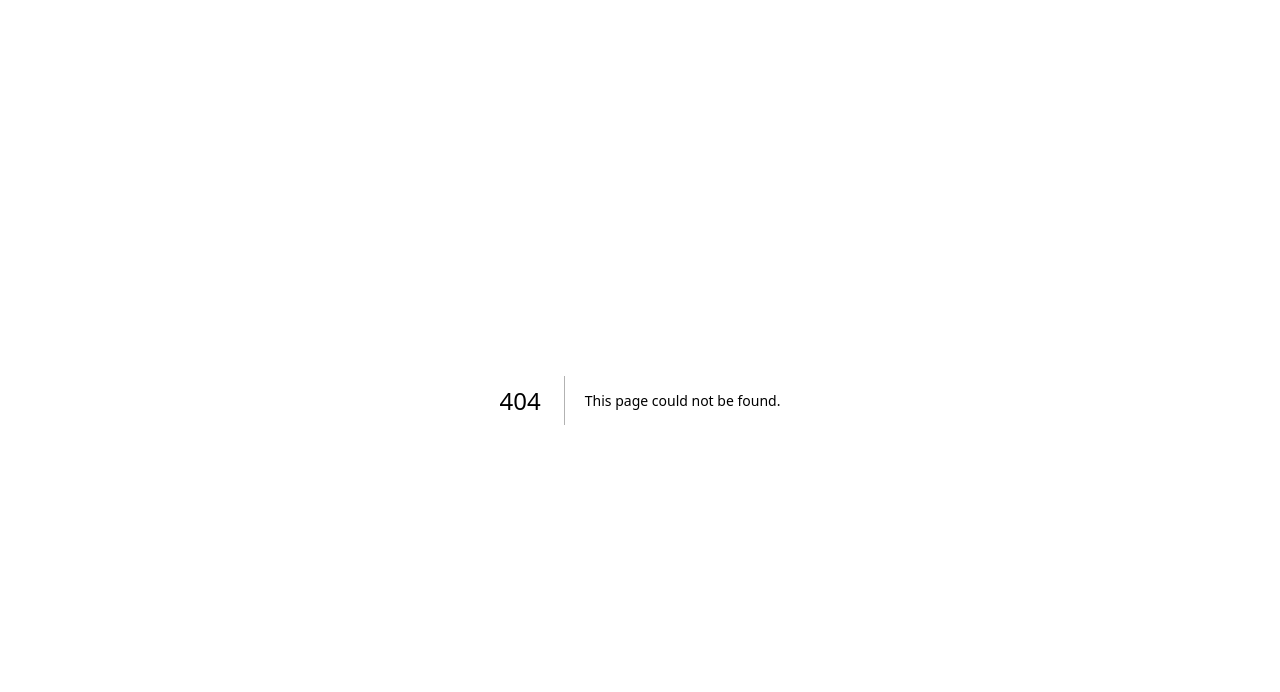
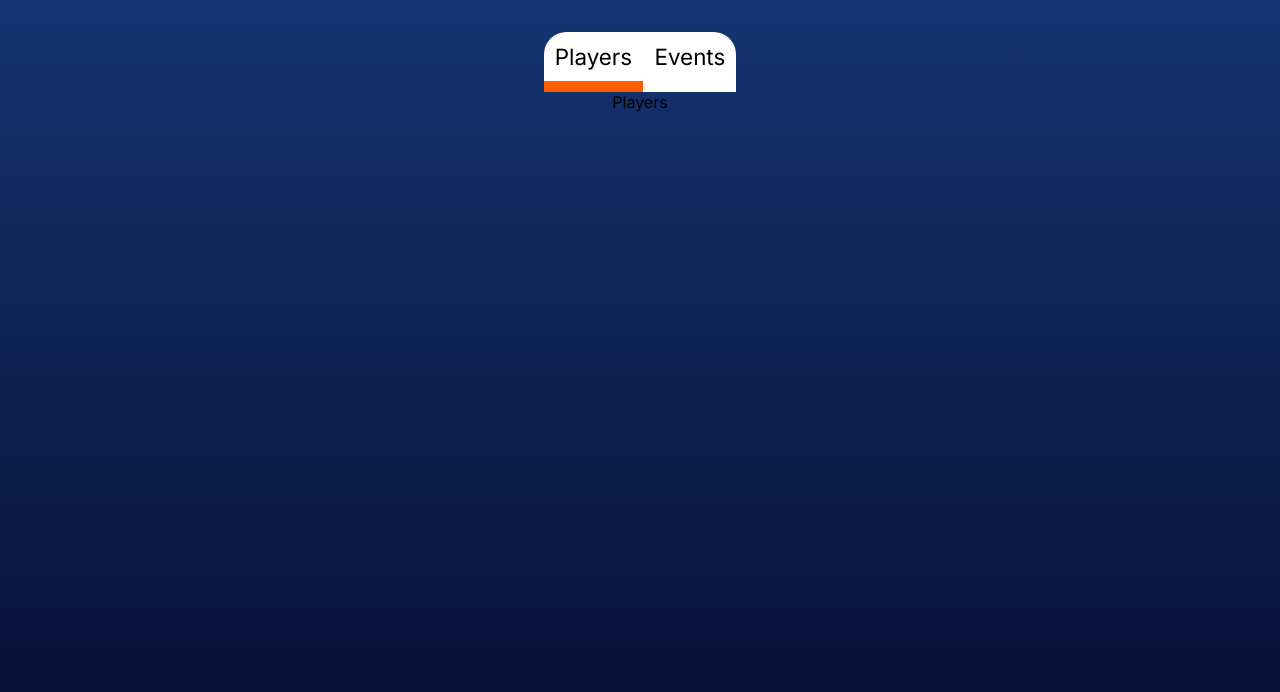
Before and after one commit to twincarlos/omniclone, a Next.js app: page /event/1 in a window 1280 px wide. Before the commit this address had no page. Shown: the top 692 px of the page. Built offline with nearby package versions, Linux system fonts and the light colour scheme.

Commit message:
added new events page

```diff
--- /dev/null
+++ b/src/app/event/[eventUrl]/Events.js
@@ -0,0 +1,5 @@
+import "./style.css";
+
+export function Events() {
+    return <div>Events</div>
+};
--- /dev/null
+++ b/src/app/event/[eventUrl]/Players.js
@@ -0,0 +1,5 @@
+import "./style.css";
+
+export function Players() {
+    return <div>Players</div>
+};
--- /dev/null
+++ b/src/app/event/[eventUrl]/page.js
@@ -0,0 +1,23 @@
+"use client";
+
+import "./style.css";
+
+import { useState } from "react";
+import { Events } from "./Events";
+import { Players } from "./Players";
+
+export default function Event({ params }) {
+    const [category, setCategory] = useState("Players");
+
+    return (
+        <main>
+            <div className="tabs">
+                <div className={`tab ${category === "Players" ? "tab-selected" : ""}`} onClick={() => setCategory("Players")}>Players</div>
+                <div className={`tab ${category === "Events" ? "tab-selected" : ""}`} onClick={() => setCategory("Events")}>Events</div>
+            </div>
+            {
+                category === "Players" ? <Players eventUrl={params.eventUrl} /> : <Events eventUrl={params.eventUrl} />
+            }
+        </main>
+    );
+};
--- a/src/app/globals.css
+++ b/src/app/globals.css
@@ -8,6 +8,7 @@
   --odd-list-card-background-color: #e1e1e1;
   --primary-color: #1c50af;
   --secondary-color: #2f8adc;
+  --tertiary-color: #ff5e00;
   --border-color: #6b9fff;
 }
 
@@ -33,8 +34,20 @@ main {
   display: flex;
   flex-direction: column;
   align-items: center;
-  padding: 2em;
+  padding: 2em 0;
   min-height: 100dvh;
+  width: 40em;
+  margin: auto;
+}
+
+section {
+  width: 100%;
+}
+
+@media screen and (max-width: 500px) {
+  main {
+    width: 25em !important;
+  }
 }
 
 button {
@@ -117,3 +130,25 @@ input {
 .expandable-card {
   background-color: white;
 }
+
+.tabs {
+  display: flex;
+}
+
+.tab {
+  background: white;
+  padding: .5em;
+  font-size: 1.4em;
+}
+
+.tab:first-child {
+  border-radius: 1em 0 0 0;
+}
+
+.tab:last-child {
+  border-radius: 0 1em 0 0;
+}
+
+.tab-selected {
+  border-bottom: 0.5em solid var(--tertiary-color);
+}
```
Also changed, not shown: src/app/page.js (+6 -6 lines), src/app/style.css (+0 -11 lines), src/app/event/[eventUrl]/style.css (added).
